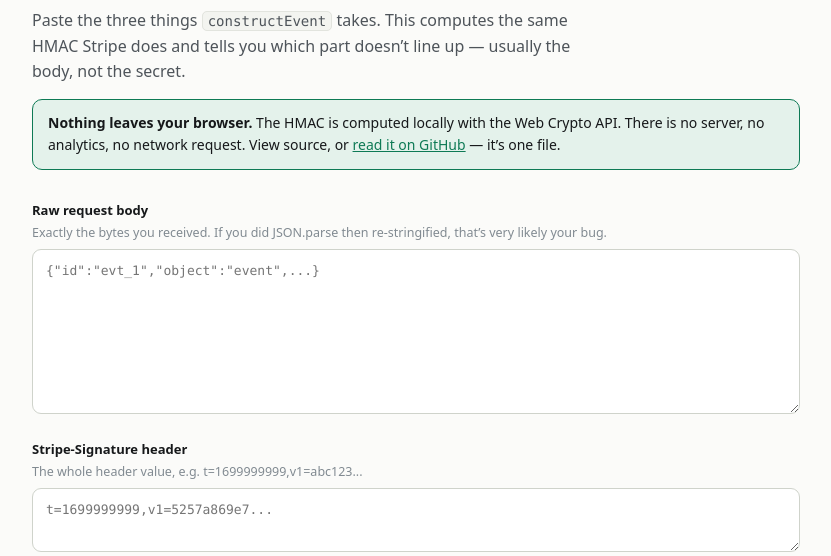
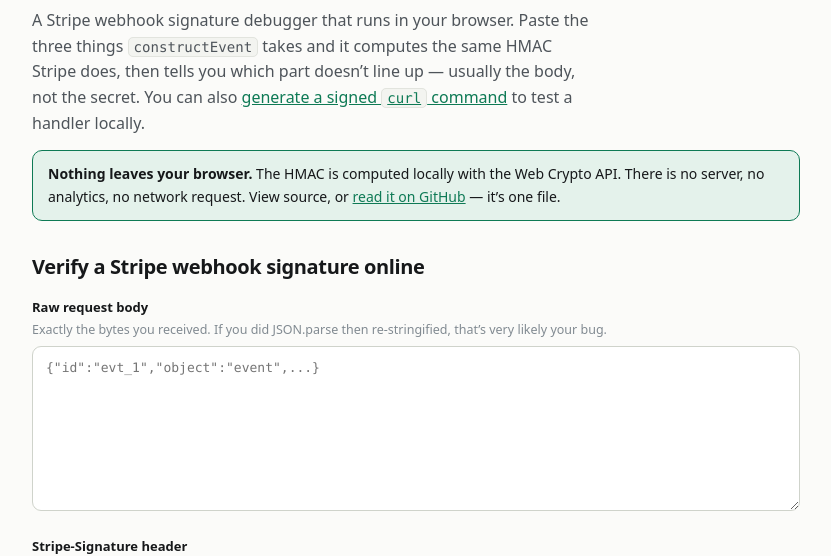
Before and after one commit to BelalMou/digital-download-security, a website: page docs/stripe-signature-debugger.html in a window 1280 px wide. Shown: the part 181-737 px from the top of the page, without its empty margins (224-1055 px from the left). Drawn offline with Linux system fonts and the light colour scheme.

Commit message:
Target the search phrases that are actually winnable
Research showed the generic error-string queries are owned by Stripe's docs and
stripe-node issue threads, but 'stripe webhook signature debugger' and 'verify
stripe webhook signature online' are contested only by low-authority tools.

```diff
--- a/docs/stripe-signature-debugger.html
+++ b/docs/stripe-signature-debugger.html
@@ -107,14 +107,17 @@
 
 <p class="eyebrow">Free tool</p>
 <h1>Why is my Stripe webhook signature failing?</h1>
-<p class="lede">Paste the three things <code>constructEvent</code> takes. This computes the same
-HMAC Stripe does and tells you which part doesn’t line up — usually the body, not the secret.</p>
+<p class="lede">A Stripe webhook signature debugger that runs in your browser. Paste the three
+things <code>constructEvent</code> takes and it computes the same HMAC Stripe does, then tells you
+which part doesn’t line up — usually the body, not the secret. You can also
+<a href="#generate">generate a signed <code>curl</code> command</a> to test a handler locally.</p>
 
 <p class="privacy"><b>Nothing leaves your browser.</b> The HMAC is computed locally with the Web
 Crypto API. There is no server, no analytics, no network request. View source, or
 <a href="https://github.com/BelalMou/digital-download-security">read it on GitHub</a> — it’s one
 file.</p>
 
+<h2 style="font-size:20px;margin:0 0 14px">Verify a Stripe webhook signature online</h2>
 <form id="f">
   <div>
     <label for="payload">Raw request body
```
